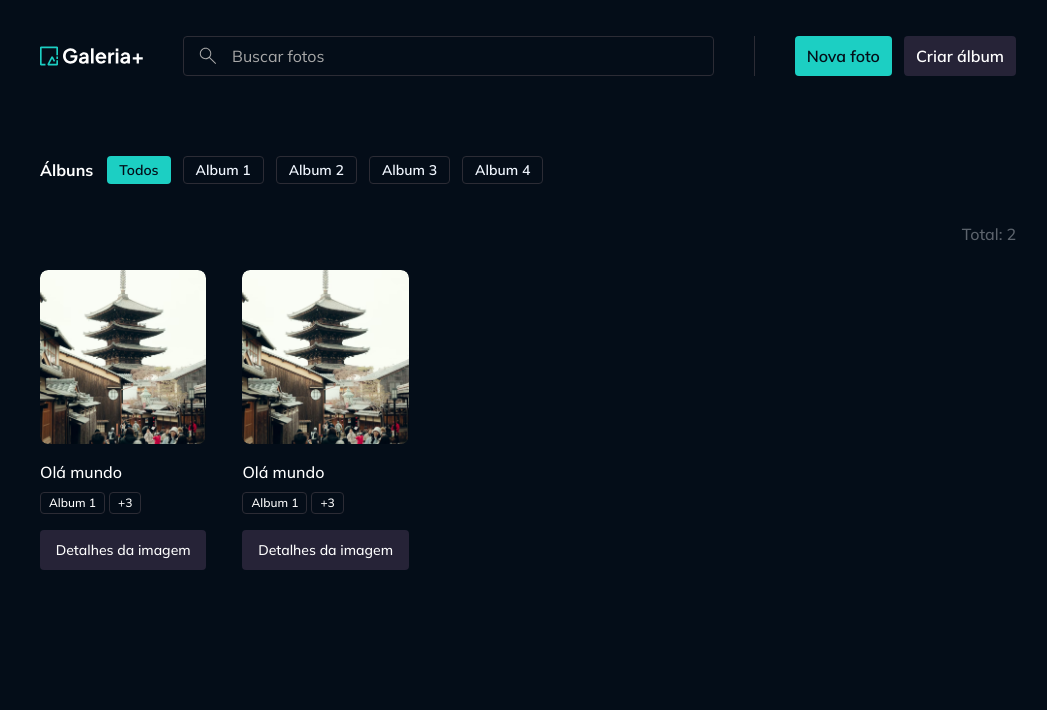
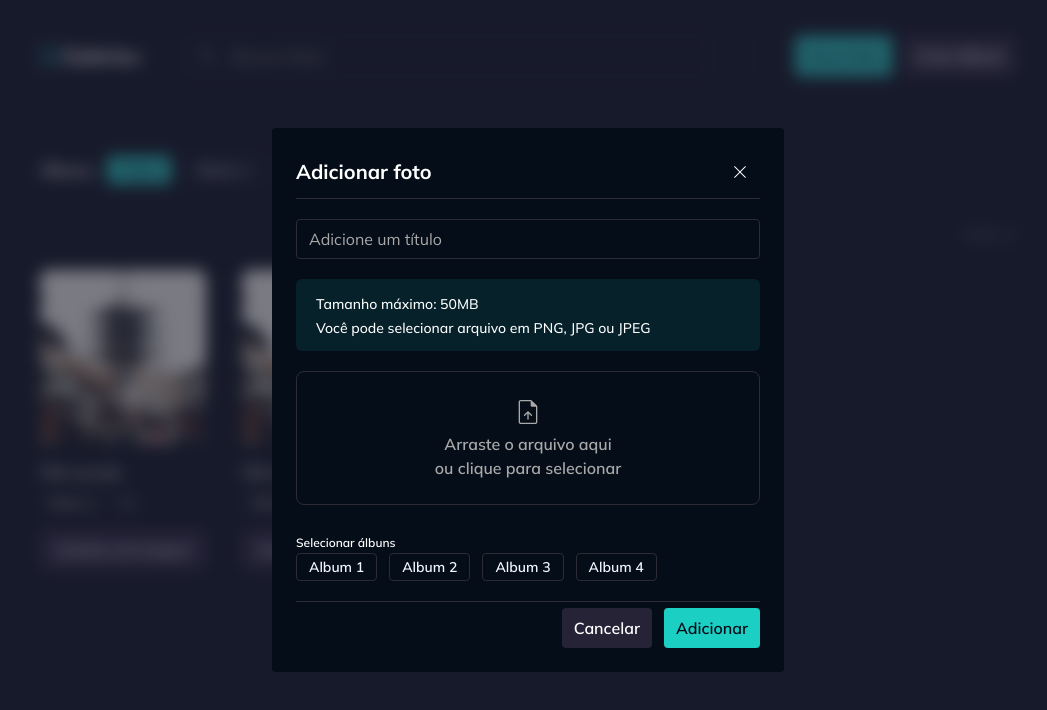
Before and after one commit to macedocmateus/gallery-plus, a React (Vite) app: page / in a window 1280 px wide. Both pictures are taken after a click on the button "Nova foto". Shown: the top 710 px of the page, without its empty margins (112-1159 px from the left). Built offline with nearby package versions, Linux system fonts and the light colour scheme.

Commit message:
add photo new dialog

```diff
--- a/src/components/main-header.tsx
+++ b/src/components/main-header.tsx
@@ -5,6 +5,7 @@
 import Button from "./button"
 import PhotoSearch from "./photos-search"
 import Divider from "./divider"
+import PhotoNewDialog from "../contexts/photos/components/photo-new-dialog"
 
 interface MainHeaderProps extends React.ComponentProps<typeof Container>{}
 
@@ -24,7 +25,8 @@
             <Divider orientation="vertical" className="h-10"/>
 
             <div className="flex items-center gap-3">
-                <Button>Nova foto</Button>
+                <PhotoNewDialog
+                  trigger={<Button>Nova foto</Button>}/>
                 <Button variant="secondary">Criar álbum</Button>
             </div>
         </Container>
--- /dev/null
+++ b/src/contexts/photos/components/photo-new-dialog.tsx
@@ -0,0 +1,89 @@
+import { useForm } from "react-hook-form"
+import Alert from "../../../components/alert"
+import Button from "../../../components/button"
+import { Dialog, DialogBody, DialogClose, DialogContent, DialogFooter, DialogHeader, DialogTrigger } from "../../../components/dialog"
+import ImagePreview from "../../../components/image-preview"
+import InputSingleFile from "../../../components/input-single-file"
+import InputText from "../../../components/input-text"
+import Skeleton from "../../../components/skeleton"
+import Text from "../../../components/text"
+import type { Album } from "../../albums/models/album"
+
+
+interface PhotoNewDialogProps {
+    trigger: React.ReactNode
+}
+
+export default function PhotoNewDialog({trigger}: PhotoNewDialogProps) {
+    const form = useForm()
+
+    // TODO: Dados apenas de exemplo, em breve vamos consumir da API
+    const isLoadingAlbum = false
+    const albums: Album[] = [
+        {id: '123', title: 'Album 1'},
+        {id: '321', title: 'Album 2'},
+        {id: '213', title: 'Album 3'},
+        {id: '312', title: 'Album 4'}
+    ]
+
+    return (
+    <Dialog>
+        <DialogTrigger asChild>{trigger}</DialogTrigger>
+        <DialogContent>
+            <DialogHeader>Adicionar foto</DialogHeader>
+
+            <DialogBody className="flex flex-col gap-5">
+                <InputText
+                placeholder="Adicione um título"
+                maxLength={255}
+                />
+
+                <Alert>
+                    Tamanho máximo: 50MB
+                    <br />
+                    Você pode selecionar arquivo em PNG, JPG ou JPEG
+                </Alert>
+
+                <InputSingleFile
+                    form={form}
+                    allowedExtensions={['png', 'jpg', 'jpeg']}
+                    maxFileSizeInMB={50}
+                    replaceBy={<ImagePreview
+                    className="w-full h-56"
+                    />
+                }
+                />
+
+                <div className="space-y-3">
+                    <Text variant="label-small">Selecionar álbuns</Text>
+
+                    <div className="flex flex-wrap gap-3">
+                        {!isLoadingAlbum && albums.length > 0 && albums.map(album =>
+                        <Button
+                            key={album.id}
+                            variant="ghost"
+                            size="sm"
+                            className="truncate"
+                        >
+                            {album.title}
+                        </Button>
+                    )}
+
+                        {isLoadingAlbum && Array.from({length: 5}).map((_, index) =>
+                        <Skeleton className="w-20 h-7" key={`album-loading-${index}`}/>
+                        )}
+                    </div>
+                </div>
+            </DialogBody>
+
+            <DialogFooter>
+                <DialogClose>
+                    <Button variant="secondary">Cancelar</Button>
+                </DialogClose>
+
+                <Button>Adicionar</Button>
+            </DialogFooter>
+        </DialogContent>
+    </Dialog>
+  )
+}
```
